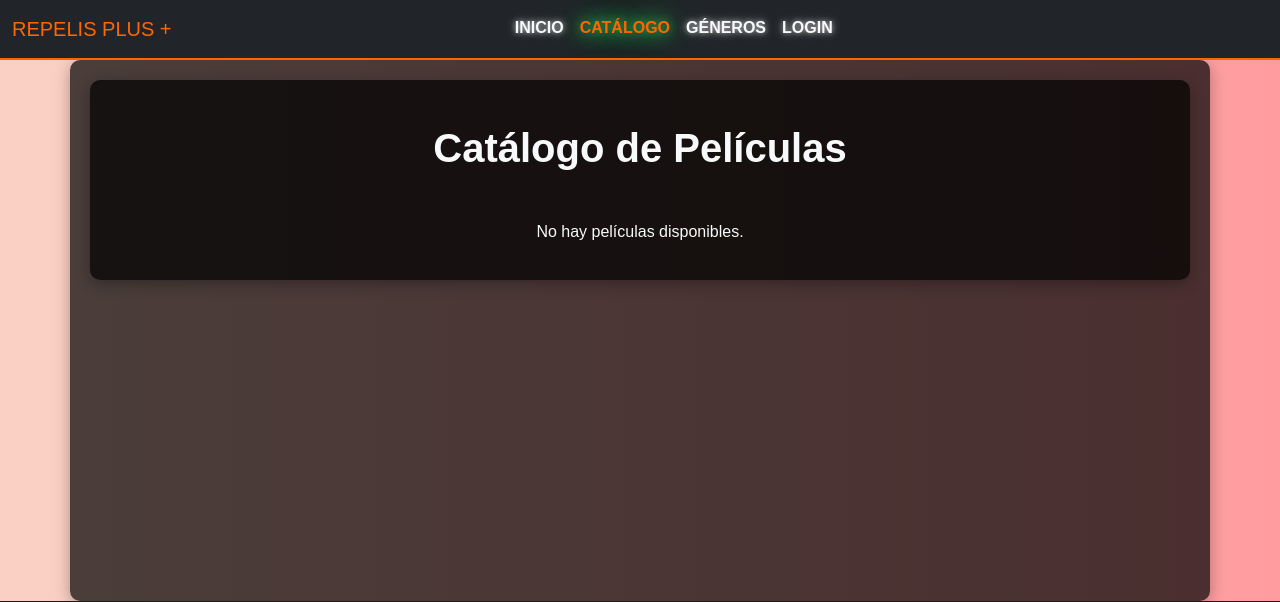
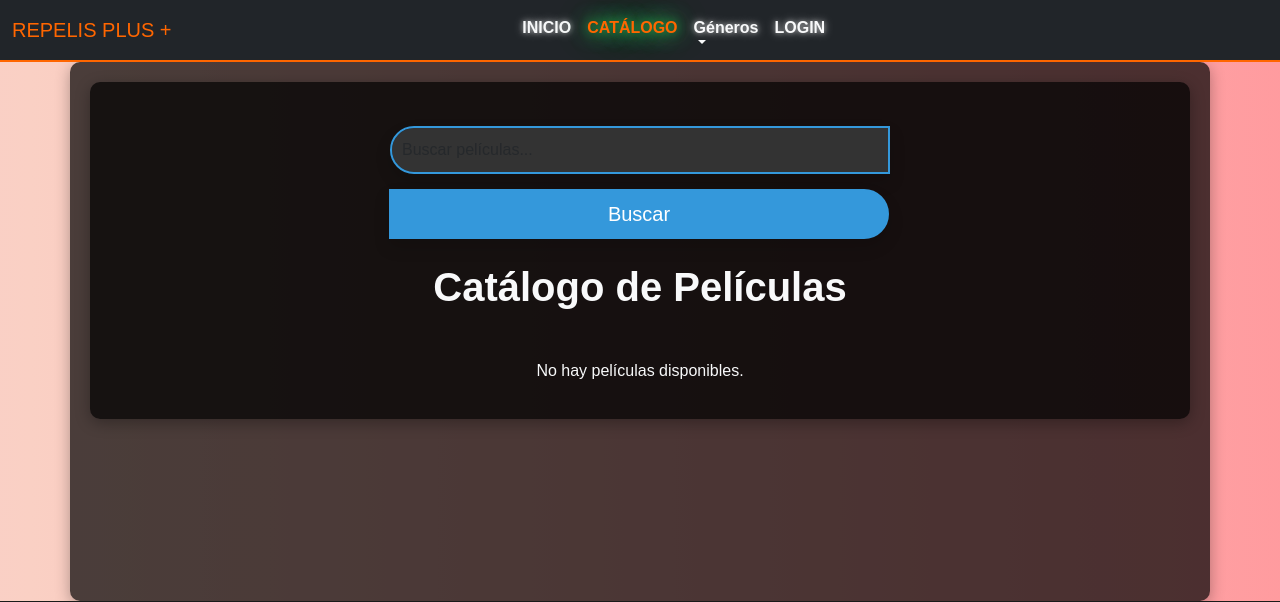
Before and after one commit to alexjhoel369/sistema_peliculas, a Flask app: page /catalogo in a window 1280 px wide. Shown: the top 602 px of the page. Run offline with Flask 3, Linux system fonts and the light colour scheme.

Commit message:
Actualizacion e implementacion de busqueda

```diff
--- a/controllers/home_controller.py
+++ b/controllers/home_controller.py
@@ -15,9 +15,19 @@
 @home_bp.route('/catalogo')
 def catalogo():
     peliculas = Pelicula.get_all()
-    if not peliculas:
-        peliculas = []
     return render_template('home/catalogo.html', peliculas=peliculas)
+
+@home_bp.route('/buscar', methods=['GET'])
+def buscar():
+    query = request.args.get('q', '').strip().lower()
+    peliculas = []
+
+    if query:
+        peliculas = Pelicula.query.filter(
+            Pelicula.titulo.ilike(f'%{query}%')
+        ).all()
+
+    return render_template('home/catalogo.html', peliculas=peliculas, query=query)
 
 
 @home_bp.route('/generos')
--- a/templates/home/base.html
+++ b/templates/home/base.html
@@ -7,7 +7,7 @@
   <title>{%block title%} {%endblock%}</title>
   <link href="https://cdn.jsdelivr.net/npm/bootstrap@5.3.3/dist/css/bootstrap.min.css" rel="stylesheet"
     integrity="sha384-QWTKZyjpPEjISv5WaRU9OFeRpok6YctnYmDr5pNlyT2bRjXh0JMhjY6hW+ALEwIH" crossorigin="anonymous">
-    <link rel="stylesheet" href="/static/style/style_home.css">
+  <link rel="stylesheet" href="/static/style/style_home.css">
 </head>
 
 <body>
@@ -21,16 +21,28 @@
       <div class="collapse navbar-collapse" id="navbarNav">
         <ul class="navbar-nav">
           <li class="nav-item">
-            <a class="nav-link {% if request.path == '/' %}active{% endif %}" href="{{ url_for('home.index') }}">INICIO</a>
+            <a class="nav-link {% if request.path == '/' %}active{% endif %}"
+              href="{{ url_for('home.index') }}">INICIO</a>
           </li>
           <li class="nav-item">
-            <a class="nav-link {% if request.path == '/catalogo' %}active{% endif %}" href="{{ url_for('home.catalogo') }}">CATÁLOGO</a>
+            <a class="nav-link {% if request.path == '/catalogo' %}active{% endif %}"
+              href="{{ url_for('home.catalogo') }}">CATÁLOGO</a>
+          </li>
+          <li class="nav-item dropdown">
+            <a class="nav-link dropdown-toggle" href="#" id="dropdownGenero" role="button" data-bs-toggle="dropdown"
+              aria-expanded="false">
+              Géneros
+            </a>
+            <ul class="dropdown-menu" aria-labelledby="dropdownGenero">
+              {% for genero in generos %}
+              <li><a class="dropdown-item" href="{{ url_for('home.generos', genero_id=genero.id) }}">{{ genero.genero
+                  }}</a></li>
+              {% endfor %}
+            </ul>
           </li>
           <li class="nav-item">
-            <a class="nav-link {% if request.path == '/generos' %}active{% endif %}" href="{{ url_for('home.generos') }}">GÉNEROS</a>
-          </li>
-          <li class="nav-item">
-            <a class="nav-link {% if request.path == '/login' %}active{% endif %}" href="{{ url_for('auth.login')}}">LOGIN</a>
+            <a class="nav-link {% if request.path == '/login' %}active{% endif %}"
+              href="{{ url_for('auth.login')}}">LOGIN</a>
           </li>
         </ul>
       </div>
@@ -43,14 +55,20 @@
   <footer class="footer">
     <div class="container text-center">
       <p>© 2024. REPELIS PLUS+. Todos los derechos reservados.</p>
-      <p>RepelisPlus+, así como todos los programas, títulos y logotipos, son propiedad de Tu RepelisPlus, sus afiliados y/o sus licenciadores.</p>
+      <p>RepelisPlus+, así como todos los programas, títulos y logotipos, son propiedad de Tu RepelisPlus, sus afiliados
+        y/o sus licenciadores.</p>
       <div class="social-links">
         <div class="social-links">
-          <a href="https://www.facebook.com" target="_blank" class="social-circle" title="Facebook" style="background-image: url('static/images/facebook.png');"></a>
-          <a href="https://www.instagram.com" target="_blank" class="social-circle" title="Instagram" style="background-image: url('static/images/instagram.png');"></a>
-          <a href="https://www.tiktok.com" target="_blank" class="social-circle" title="TikTok" style="background-image: url('static/images/tiktok.png');"></a>
-          <a href="https://www.youtube.com" target="_blank" class="social-circle" title="YouTube" style="background-image: url('static/images/youtube.png');"></a>
-          <a href="https://twitter.com" target="_blank" class="social-circle" title="Twitter" style="background-image: url('static/images/twitter.png');"></a>
+          <a href="https://www.facebook.com" target="_blank" class="social-circle" title="Facebook"
+            style="background-image: url('static/images/facebook.png');"></a>
+          <a href="https://www.instagram.com" target="_blank" class="social-circle" title="Instagram"
+            style="background-image: url('static/images/instagram.png');"></a>
+          <a href="https://www.tiktok.com" target="_blank" class="social-circle" title="TikTok"
+            style="background-image: url('static/images/tiktok.png');"></a>
+          <a href="https://www.youtube.com" target="_blank" class="social-circle" title="YouTube"
+            style="background-image: url('static/images/youtube.png');"></a>
+          <a href="https://twitter.com" target="_blank" class="social-circle" title="Twitter"
+            style="background-image: url('static/images/twitter.png');"></a>
         </div>
       </div>
     </div>
--- a/templates/home/catalogo.html
+++ b/templates/home/catalogo.html
@@ -4,14 +4,30 @@
 
 {% block content %}
 <div class="container">
-    <h1 class="text-center my-4 text-light">Catálogo de Películas</h1>
-
+    <!-- Formulario de búsqueda -->
+    <div class="text-center mt-4">
+        <form class="search-bar mx-auto" action="/buscar" method="GET" style="max-width: 500px;">
+            <div class="input-group">
+                <input type="text" class="form-control form-control-lg shadow" name="q" placeholder="Buscar películas..." aria-label="Buscar películas..." required>
+                <button class="btn btn-lg btn-primary shadow" type="submit">
+                    <i class="fas fa-search"></i> Buscar
+                </button>
+            </div>
+        </form>
+    </div>
+    <!-- Título de la página con el resultado de búsqueda -->
+    {% if query %}
+        <h2 class="text-center text-light mt-4">Resultados de búsqueda para "{{ query }}"</h2>
+    {% else %}
+        <h1 class="text-center my-4 text-light">Catálogo de Películas</h1>
+    {% endif %}
     <div class="movie-grid">
         {% for pelicula in peliculas %}
         <div class="movie-card">
             <div class="movie-image">
                 {% if pelicula.imagen %}
-                <img src="{{ url_for('static', filename='uploads/' + pelicula.imagen.split('/')[-1]) }}" alt="Imagen de {{ pelicula.titulo }}">
+                <img src="{{ url_for('static', filename='uploads/' + (pelicula.imagen.split('/')[-1] if pelicula.imagen else 'default_movie.jpg')) }}"
+                    alt="Imagen de {{ pelicula.titulo }}">
                 {% else %}
                 <img src="{{ url_for('static', filename='images/default_movie.jpg') }}" alt="Imagen por defecto">
                 {% endif %}
@@ -24,7 +40,13 @@
             </div>
         </div>
         {% else %}
-        <p class="text-center text-light mt-4">No hay películas disponibles.</p>
+        <p class="text-center text-light mt-4">
+            {% if query %}
+            No se encontraron películas para "{{ query }}".
+            {% else %}
+            No hay películas disponibles.
+            {% endif %}
+        </p>
         {% endfor %}
     </div>
 </div>
--- a/views/home_view.py
+++ b/views/home_view.py
@@ -13,3 +13,6 @@
         peliculas=peliculas,
         genero_id=genero_id
     )
+
+def render_catalogo(peliculas, query=None):
+    return render_template('home/catalogo.html', peliculas=peliculas, query=query)
```
